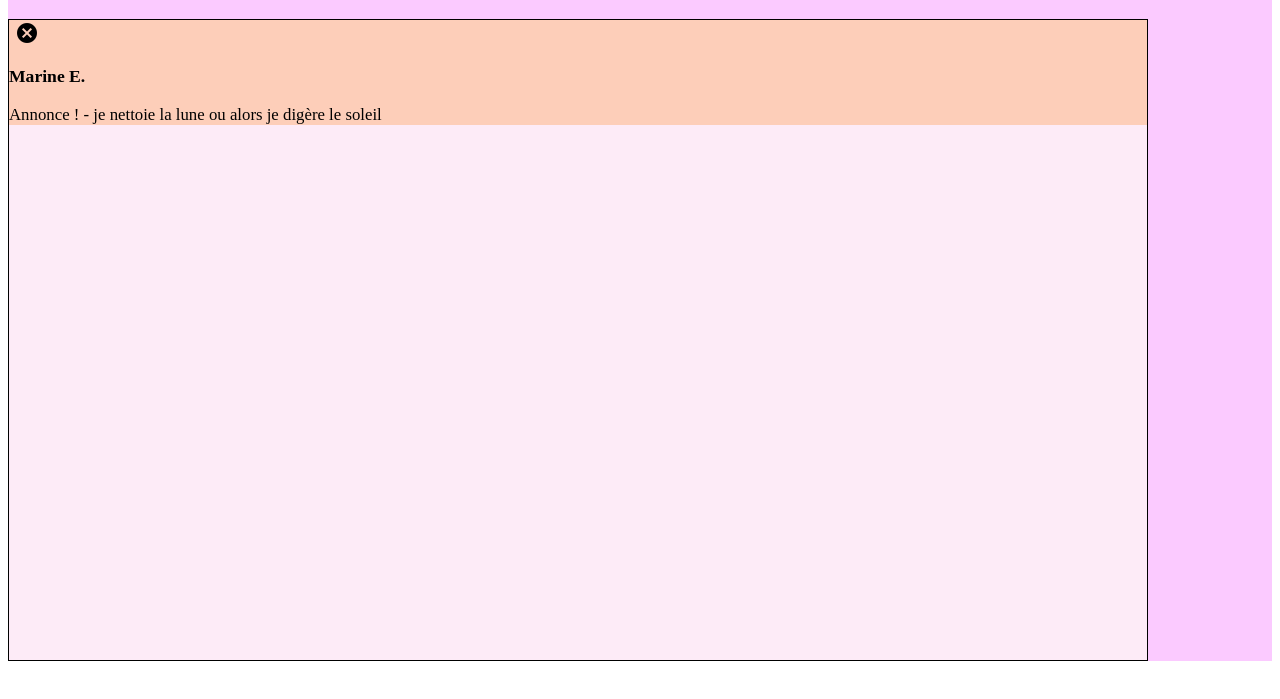
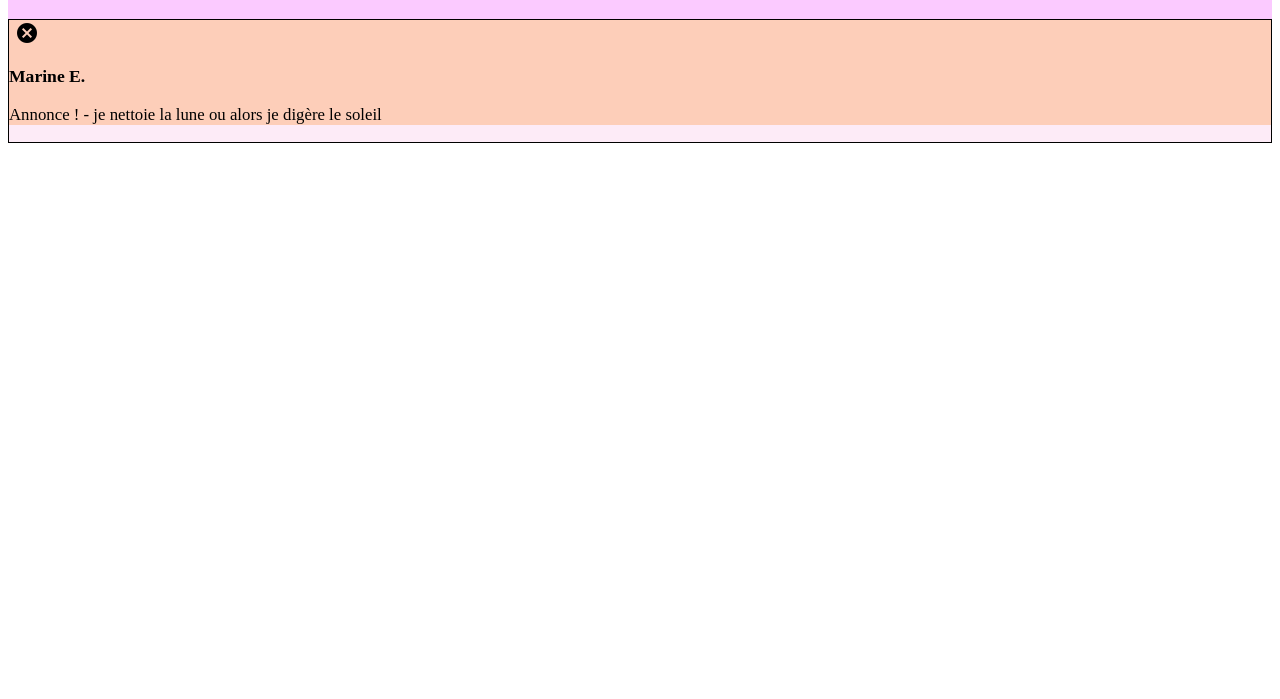
Before and after one commit to nugetchar/messageslist, a plain HTML site: page index.html in a window 1280 px wide. Shown: the part 61-760 px from the top of the page. Drawn offline with Linux system fonts and the light colour scheme.

Commit message:
remove some stuff

```diff
--- a/styles/style.css
+++ b/styles/style.css
@@ -8,8 +8,6 @@ main {
 .messages-list {
   background: #FDEBF7;
   border: 1px solid black;
-  height: 80vh;
-  width: 90%;
   overflow-y: auto;
 }
 
```
